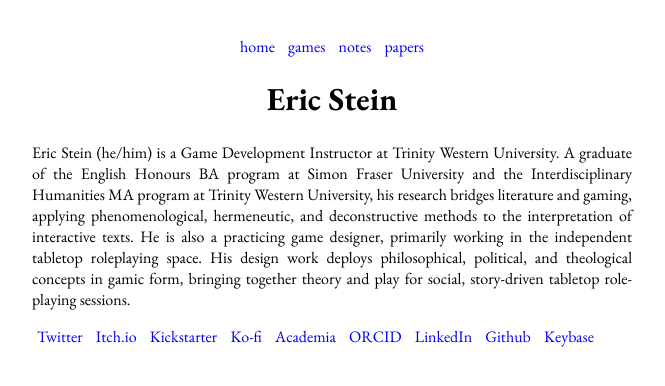
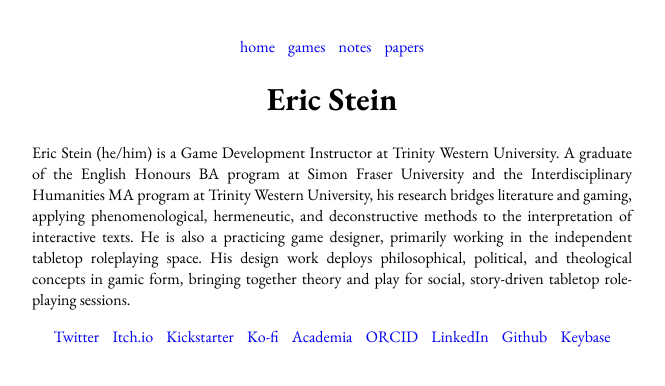
Before and after one commit to steinea/steinea.github.io, a Jekyll site: the page built from index.html, in a window 1280 px wide. Shown: the top 386 px of the page, without its empty margins (308-973 px from the left). Built offline with Jekyll 4.4.1, drawn with Linux system fonts in a browser that asks for light colours.

Commit message:
Fixing footer css

```diff
--- a/css/styles.css
+++ b/css/styles.css
@@ -13,12 +13,28 @@ nav {
     text-align: center;
 }
 
-nav ul, footer ul {
+nav ul {
     padding: 0px;
     list-style: none;
 }
 
-nav ul li , footer ul li {
+nav ul li {
+    display: inline;
+    margin: 5px;
+}
+
+footer {
+    margin: auto;
+    float: none;
+    text-align: center;
+}
+
+footer ul {
+    padding: 0px;
+    list-style: none;
+}
+
+footer ul li {
     display: inline;
     margin: 5px;
 }
```
